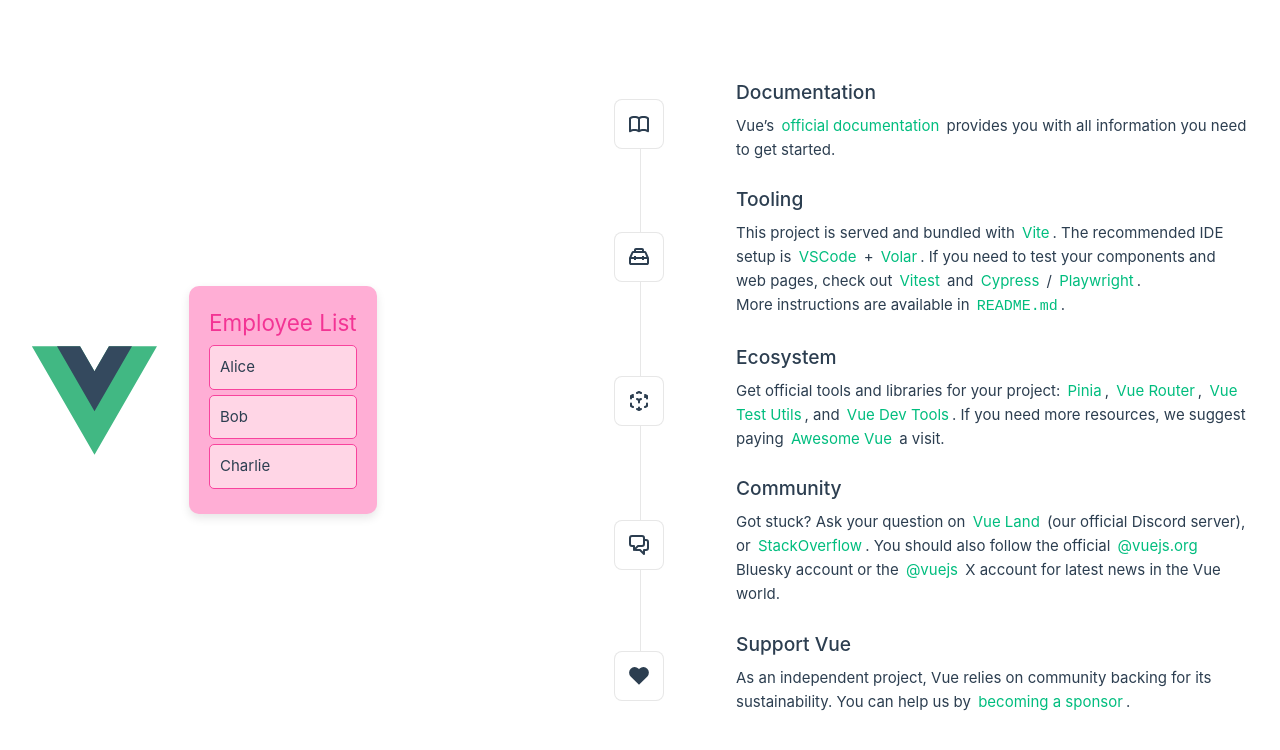
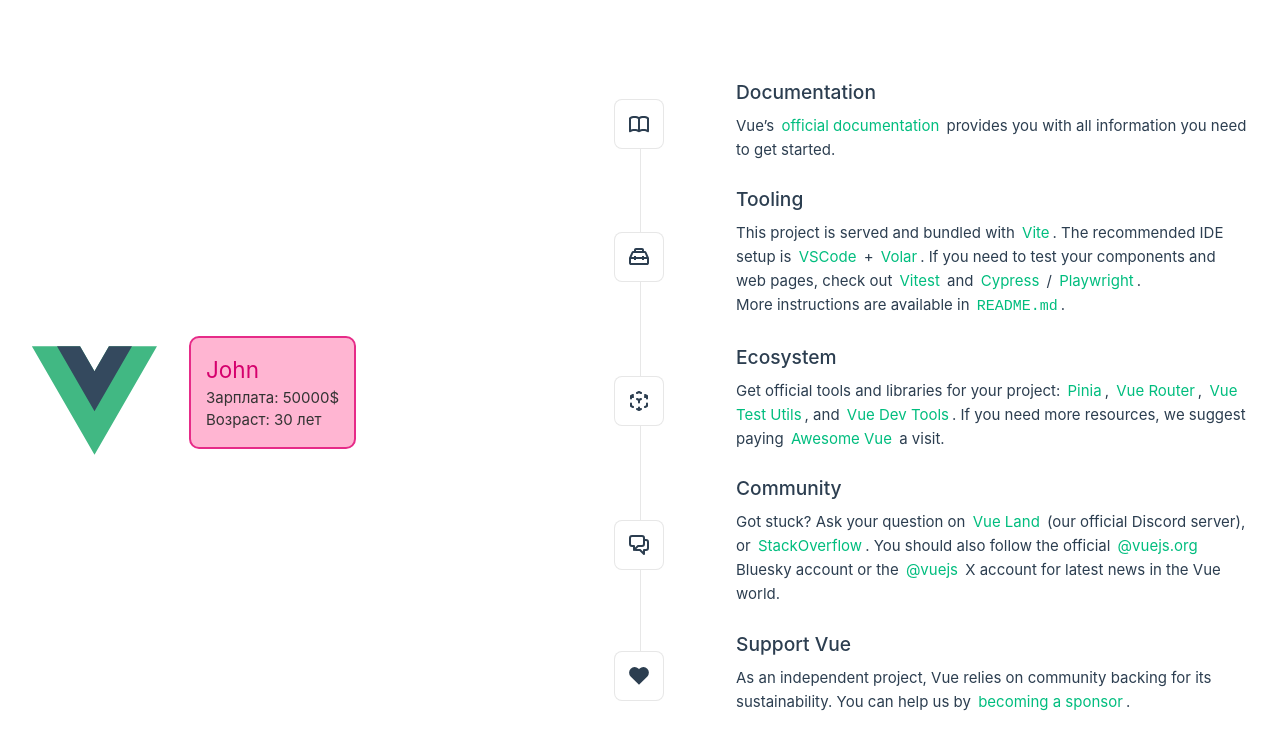
Before and after one commit to KateGrebeneva/kate_vue_tasks, a Vue app: page / in a window 1280 px wide. Shown: the top 750 px of the page. Built offline with nearby package versions, Linux system fonts and the light colour scheme.

Commit message:
Task#60-61

```diff
--- a/src/App.vue
+++ b/src/App.vue
@@ -3,13 +3,19 @@
 import TheWelcome from './components/TheWelcome.vue'
 import Tasks from './components/Tasks.vue'
 import Employee from './components/Employee.vue'
+import { ref } from 'vue'
+
+// Определяем реактивные переменные
+const name = ref('John')
+const salary = ref(50000)
+const age = ref(30)
 </script>
 
 <template>
   <header>
     <img alt="Vue logo" class="logo" src="./assets/logo.svg" width="125" height="125" />
     <p>
-      <Employee :arg="['Alice', 'Bob', 'Charlie']" />
+      <Employee :name="name" :salary="salary" :age="age" />
     </p>
   </header>
 
--- a/src/components/Employee.vue
+++ b/src/components/Employee.vue
@@ -1,55 +1,35 @@
 <template>
-  <div class="employee-container">
-    <h2 class="employee-title">Employee List</h2>
-    <ul class="employee-list">
-      <li v-for="(employee, index) in arg" :key="index" class="employee-list-item">
-        {{ employee }}
-      </li>
-    </ul>
+  <div class="employee-card">
+    <h2 class="employee-name">{{ name }}</h2>
+    <p class="employee-info">Зарплата: {{ salary }}$</p>
+    <p class="employee-info">Возраст: {{ age }} лет</p>
   </div>
 </template>
 
-<script>
-export default {
-  props: {
-    arg: {
-      type: Array,
-      required: true
-    }
-  }
-}
+<script setup>
+import { defineProps } from 'vue'
+
+const props = defineProps({
+  name: String,
+  salary: Number,
+  age: Number,
+})
 </script>
 
 <style scoped>
-.employee-container {
-  background-color:rgb(255, 174, 213);
-  border: 2px solidrgb(225, 55, 140);
+.employee-card {
+  background-color:rgb(255, 181, 210); /* Светло-розовый фон для карточки работника */
+  border: 2px solid rgb(230, 43, 136); /* Розовая граница */
   border-radius: 10px;
-  padding: 20px;
-  margin: 20px 0;
-  box-shadow: 0 4px 10px rgba(0, 0, 0, 0.1);
+  padding: 15px;
+  margin-bottom: 15px;
 }
 
-.employee-title {
-  color:rgb(243, 52, 148);
-  text-align: center;
+.employee-name {
+  color: #d5006d; /* Темно-розовый цвет имени */
 }
 
-.employee-list {
-  list-style-type: none;
-  padding: 0;
-}
-
-.employee-list-item {
-  background-color:rgb(255, 214, 230);
-  border: 1px solid rgb(248, 67, 157);
-  border-radius: 5px;
-  margin: 5px 0;
-  padding: 10px;
-  transition: background-color 0.3s;
-}
-
-.employee-list-item:hover {
-  background-color:rgb(252, 138, 210);
+.employee-info {
+  color: #333; /* Цвет текста для информации */
 }
 </style>
```
Also changed, not shown: Results_screenshots/Компоненты/Task#60-61.jpg (added).
